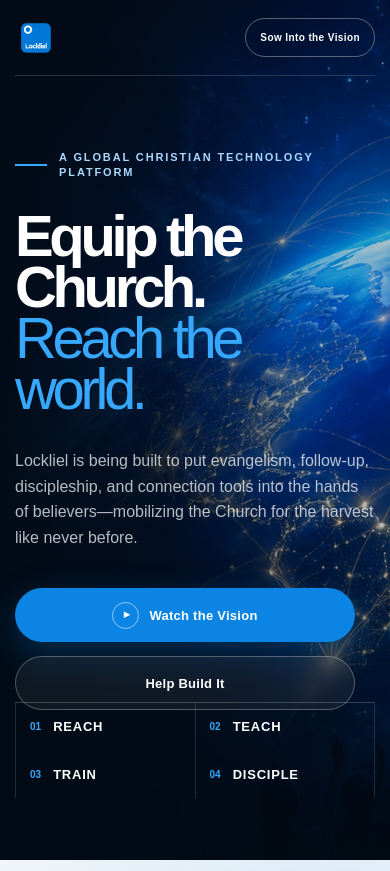
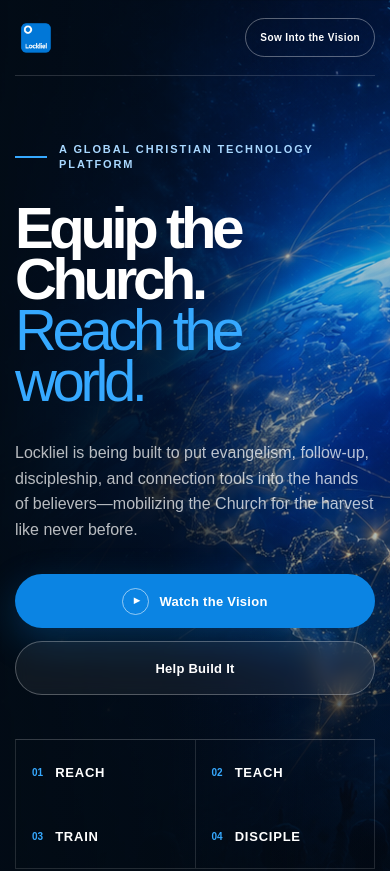
Before and after one commit to eaglevisiondigital/Lockliel, a Next.js app: page / in a window 390 px wide. Shown: the top 871 px of the page. Built offline with nearby package versions, Linux system fonts and the light colour scheme.

Commit message:
Polish Lockliel mobile spacing and card layouts

```diff
--- a/app/globals.css
+++ b/app/globals.css
@@ -380,13 +380,13 @@ footer { padding: 74px 0 26px; background: #020c17; color: white; }
   .brand span { display: none; }
   .brand img { width: 40px; height: 40px; }
   .header-cta { padding: 11px 14px; font-size: 10px; }
-  .hero { min-height: 860px; }
-  .hero-content { padding-top: 150px; }
+  .hero { min-height: 0; }
+  .hero-content { padding-top: 142px; padding-bottom: 44px; }
   .hero h1 { font-size: 58px; }
   .hero-copy { font-size: 16px; line-height: 1.6; }
-  .hero-actions { flex-direction: column; align-items: stretch; max-width: 340px; }
-  .hero-rail { top: 702px; grid-template-columns: 1fr 1fr; border-left: 1px solid rgba(255,255,255,.13); }
-  .hero-rail div { padding: 14px; }
+  .hero-actions { flex-direction: column; align-items: stretch; max-width: none; gap: 13px; margin-top: 32px; }
+  .hero-rail { position: static; width: 100%; margin-top: 44px; grid-template-columns: 1fr 1fr; border-left: 1px solid rgba(255,255,255,.13); border-bottom: 1px solid rgba(255,255,255,.13); }
+  .hero-rail div { min-height: 64px; padding: 14px 16px; }
   .challenge-section, .everywhere-section, .on-the-go-section, .vision-section, .connection-section, .videos-section, .relaunch-section, .partner-section, .social-section { padding: 88px 0; }
   .challenge-grid { grid-template-columns: 1fr; }
   .challenge-intro { grid-column: auto; }
@@ -395,13 +395,15 @@ footer { padding: 74px 0 26px; background: #020c17; color: white; }
   .stat-card .stat-content > p { font-size: 16px; }
   .stat-topline { top: 28px; left: 28px; right: 28px; }
   .change-line { line-height: 1.5; }
-  .ministry-scenes, .steps-grid, .videos-grid { grid-template-columns: 1fr; }
+  .ministry-scenes, .steps-grid, .videos-grid { grid-template-columns: 1fr; gap: 20px; }
+  .ministry-scenes { margin-top: 48px; }
+  .scene-card:first-child { transform: none; }
   .scene-card { min-height: 440px; }
   .scene-copy { left: 24px; right: 24px; bottom: 24px; }
   .scene-copy h3 { font-size: 29px; }
   .on-the-go-heading h2 { font-size: 49px; }
   .on-the-go-intro { padding-left: 17px; }
-  .action-cards { grid-template-columns: 1fr; margin-top: 50px; }
+  .action-cards { grid-template-columns: 1fr; gap: 20px; margin-top: 50px; }
   .action-card { grid-column: auto; min-height: 475px; }
   .action-copy { left: 27px; right: 27px; bottom: 27px; }
   .action-copy h3 { font-size: 31px; }
@@ -425,7 +427,11 @@ footer { padding: 74px 0 26px; background: #020c17; color: white; }
   .never-alone-mark span { width: 47px; height: 47px; }
   .never-alone-panel blockquote { grid-column: auto; font-size: 18px; }
   .steps-grid { margin-top: 48px; }
-  .step-card { min-height: 300px; }
+  .step-card, .step-card:nth-child(even), .step-card:hover, .step-card:nth-child(even):hover { transform: none; }
+  .step-card { min-height: 410px; }
+  .step-content { left: 28px; right: 28px; bottom: 28px; }
+  .step-content strong { font-size: 30px; }
+  .step-content p { margin-top: 14px; }
   .harvest-visual { border-radius: 24px; aspect-ratio: 4/5; }
   blockquote { left: 38px; right: 38px; bottom: 46px; font-size: 20px; }
   blockquote > span { font-size: 54px; height: 31px; }
@@ -434,7 +440,17 @@ footer { padding: 74px 0 26px; background: #020c17; color: white; }
   .billion-badge strong { font-size: 31px; }
   .billion-badge span { max-width: 72px; font-size: 8px; }
   .featured-video { grid-column: auto; }
-  .featured-video .video-details { padding: 28px; }
+  .video-card::before { display: none; }
+  .video-details, .featured-video .video-details { padding: 24px; }
+  .video-details h3 { font-size: 24px; line-height: 1.08; }
+  .video-details span { margin-top: 11px; }
+  .relaunch-section { padding-top: 72px; padding-bottom: 44px; }
+  .relaunch-grid { gap: 26px; }
+  .relaunch-marker { min-height: 230px; }
+  .relaunch-copy { padding: 10px 0; }
+  .launch-date { padding: 30px 24px; border: 1px solid rgba(112,200,255,.26); border-radius: 24px; }
+  .launch-date::before { top: -12px; right: -2px; font-size: 124px; }
+  .launch-date i { margin-top: 24px; padding-top: 18px; }
   .giving-panel { padding: 22px; }
   .notify-form { grid-template-columns: 1fr; }
   .notify-form .full-field { grid-column: auto; }
```
